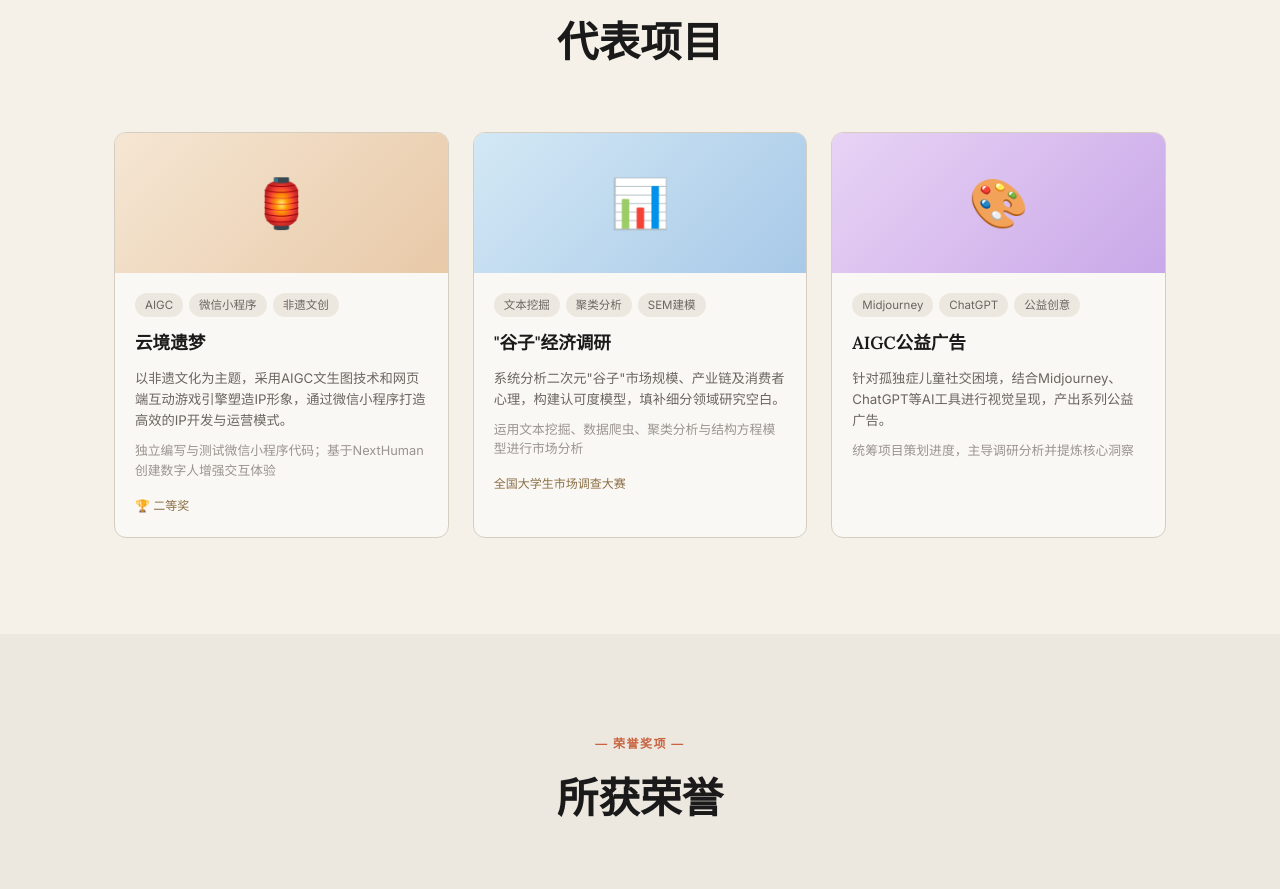
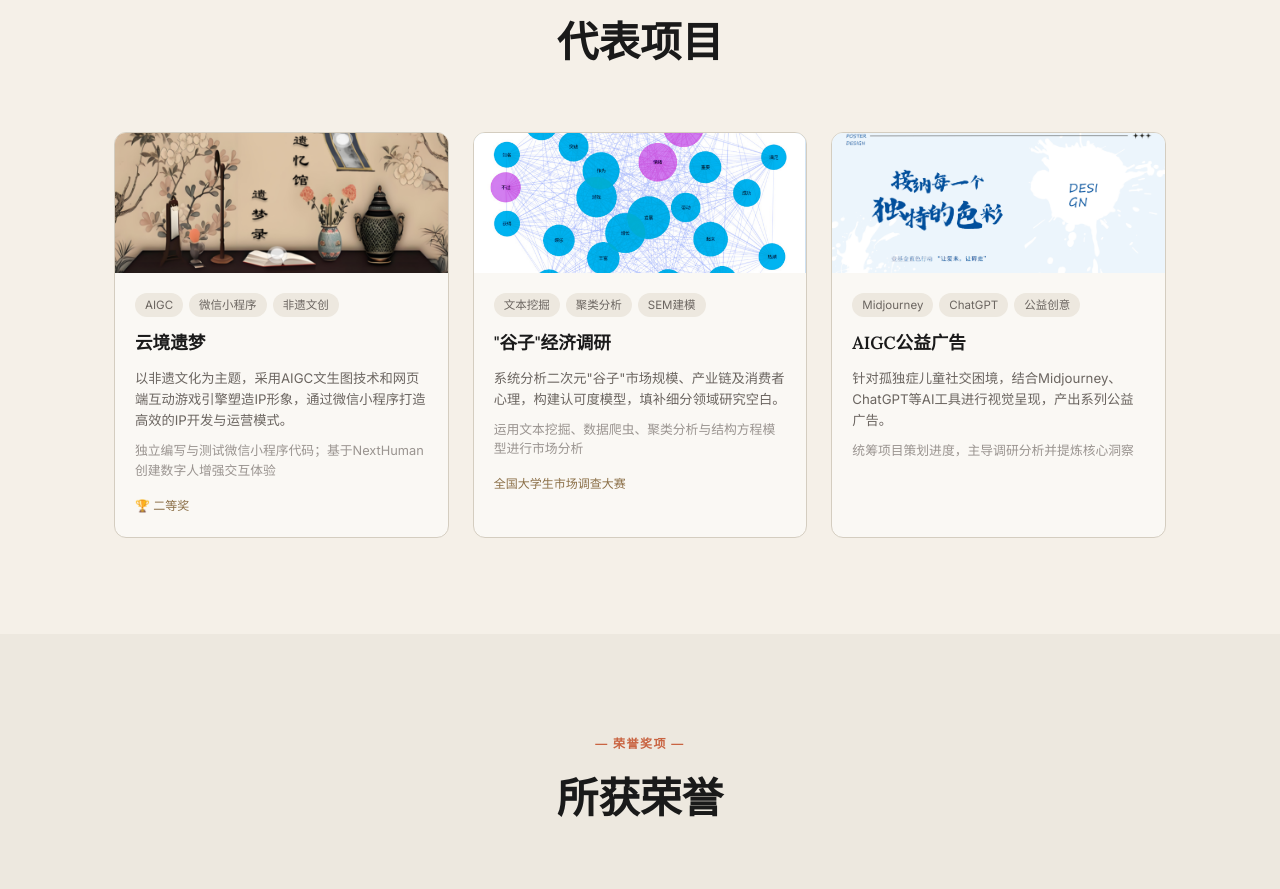
Before and after one commit to Adorethall/linys_web, a plain HTML site: page index.html in a window 1280 px wide. Shown: the part 3220-4109 px from the top of the page. Drawn offline with Linux system fonts and the light colour scheme.

Commit message:
修改project图片

```diff
--- a/index.html
+++ b/index.html
@@ -253,7 +253,7 @@
 
         <div class="project-card fade-in">
           <div class="pc-img pc-img-1">
-            <span class="pc-icon">🏮</span>
+            <img src="assets/images/project1.png" alt="云境遗梦" style="width:100%;height:100%;object-fit:cover;">
           </div>
           <div class="pc-body">
             <div class="pc-tags"><span>AIGC</span><span>微信小程序</span><span>非遗文创</span></div>
@@ -266,7 +266,7 @@
 
         <div class="project-card fade-in" data-delay="100">
           <div class="pc-img pc-img-2">
-            <span class="pc-icon">📊</span>
+           <img src="assets/images/project2.png" alt="市调" style="width:100%;height:100%;object-fit:cover;">
           </div>
           <div class="pc-body">
             <div class="pc-tags"><span>文本挖掘</span><span>聚类分析</span><span>SEM建模</span></div>
@@ -279,7 +279,7 @@
 
         <div class="project-card fade-in" data-delay="200">
           <div class="pc-img pc-img-3">
-            <span class="pc-icon">🎨</span>
+            <img src="assets/images/project3.png" alt="AIGC公益广告" style="width:100%;height:100%;object-fit:cover;">
           </div>
           <div class="pc-body">
             <div class="pc-tags"><span>Midjourney</span><span>ChatGPT</span><span>公益创意</span></div>
```
Also changed, not shown: assets/images/project1.png (added), assets/images/project2.png (added), assets/images/project3.png (added).
